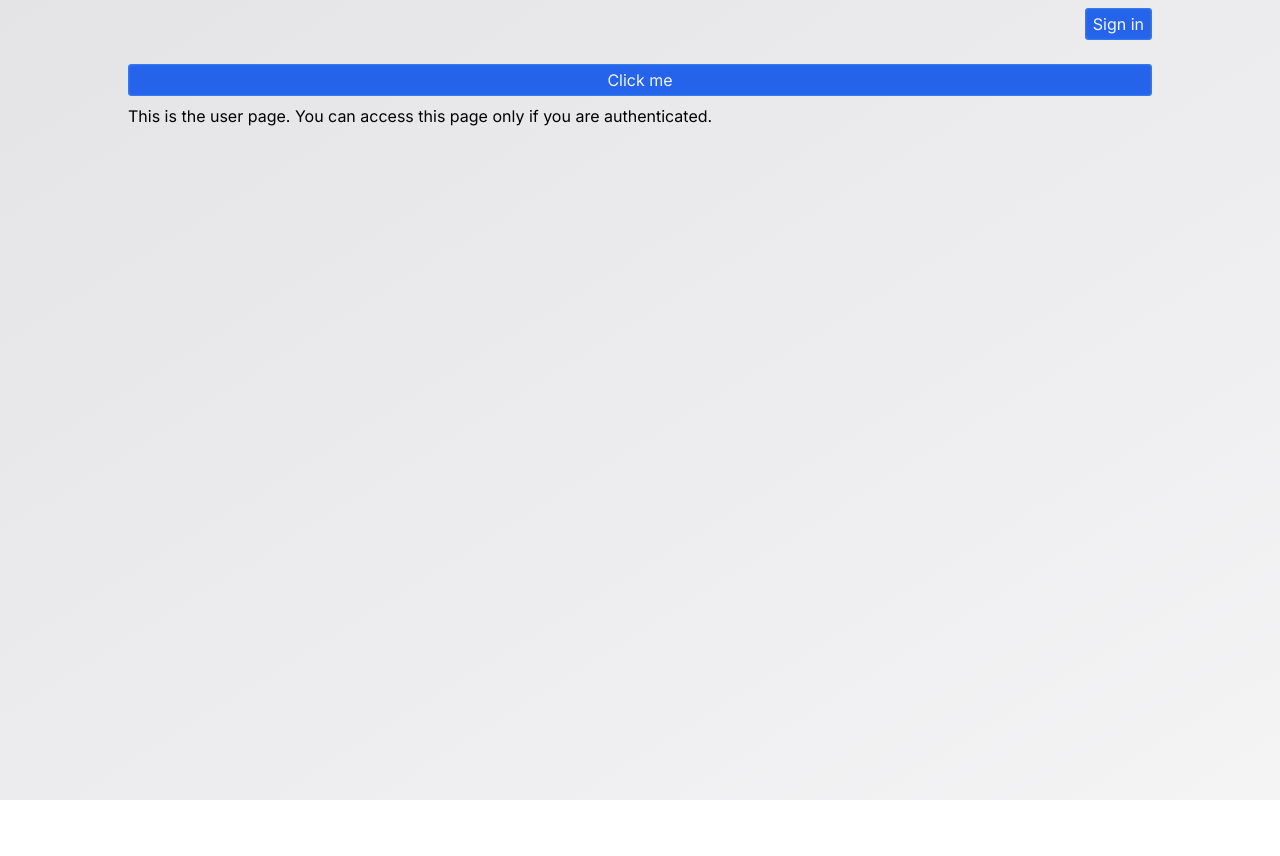
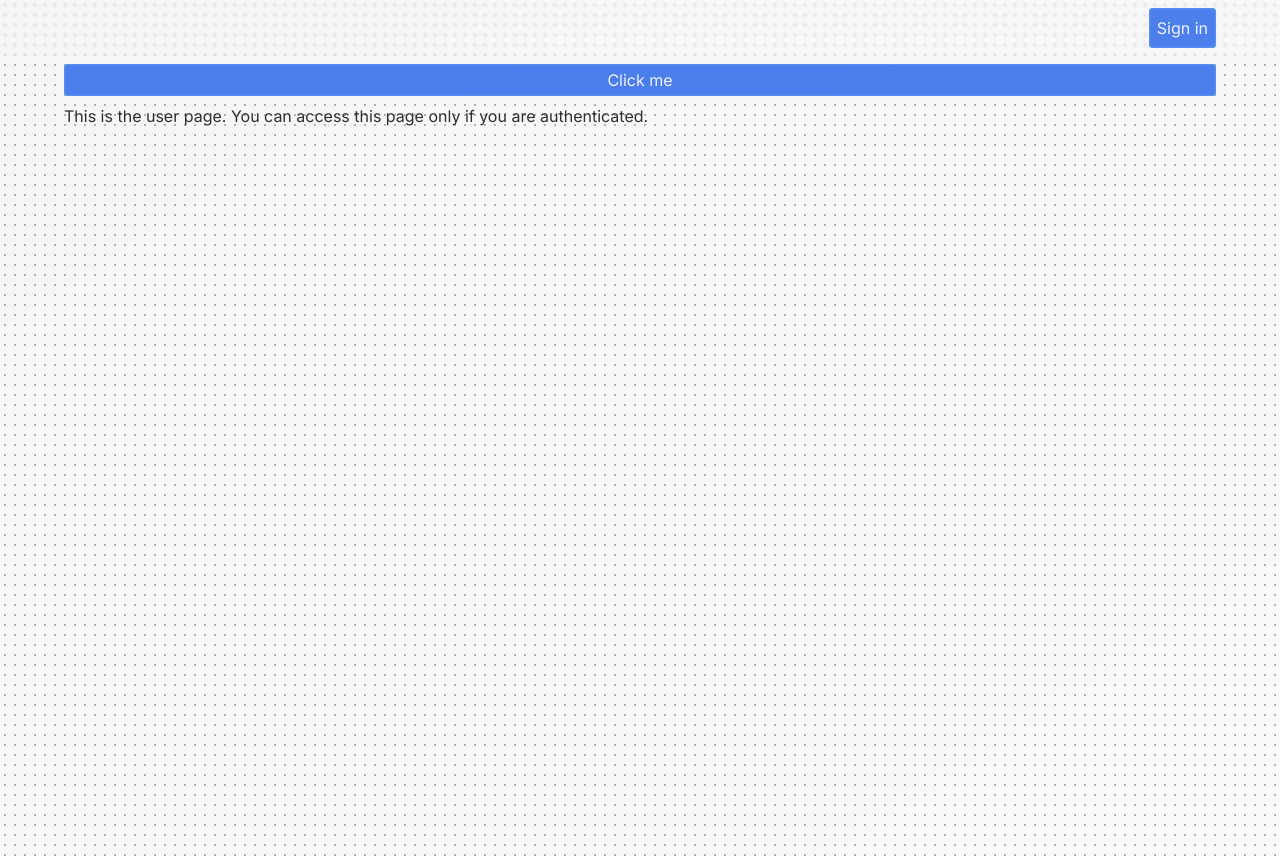
Before and after one commit to RandyGlasgow/branchable-client, a Next.js app: page /user in a window 1280 px wide. Before the commit the page ends 800 px from the top, so only its background shows below. Built offline with nearby package versions, Linux system fonts and the light colour scheme; no server answers.

Commit message:
Update styles and layouts in multiple components

```diff
--- a/src/app/globals.css
+++ b/src/app/globals.css
@@ -22,3 +22,13 @@ body {
     text-wrap: balance;
   }
 }
+
+.background {
+  background-color: #e5e5f7;
+  opacity: 0.8;
+  background-image: radial-gradient(
+    #72727297 0.8px,
+    rgb(250 250 250) 0.5px
+  );
+  background-size: 10px 10px;
+}
--- /dev/null
+++ b/src/app/organizations/page.tsx
@@ -0,0 +1,13 @@
+import { PageLayout } from '@components/layouts/Page';
+
+export default function OrganizationPage() {
+  return (
+    <PageLayout>
+      <h1>Organization</h1>
+      <p>
+        This is the organization page. You can access this page only if you
+        are authenticated.
+      </p>
+    </PageLayout>
+  );
+}
--- a/src/components/layouts/Page.tsx
+++ b/src/components/layouts/Page.tsx
@@ -3,9 +3,11 @@ import { NavigationBar } from '../shared/NavigationBar/NavigationBar';
 
 export const PageLayout = ({ children }: { children: React.ReactNode }) => {
   return (
-    <div className="max-w-5xl mx-auto flex flex-col gap-2 px-1 md:px-0 ">
+    <main className="relative background">
       <NavigationBar />
-      {children}
-    </div>
+      <div className="max-w-6xl mx-auto flex flex-col gap-2 px-2 lg:px-0 min-h-screen ">
+        {children}
+      </div>
+    </main>
   );
 };
--- a/src/components/shared/AvatarButton/AvatarCard.tsx
+++ b/src/components/shared/AvatarButton/AvatarCard.tsx
@@ -13,7 +13,7 @@ export const AvatarCard = () => {
 
   if (!userId) return null;
   return (
-    <Trigger className="flex items-center gap-2 border border-zinc-600 p-1 rounded">
+    <Trigger className="flex items-center gap-2 border border-zinc-300 shadow p-1 rounded bg-zinc-50">
       <Avatar
         alt="user"
         size="small"
--- a/src/components/shared/NavigationBar/NavigationBar.tsx
+++ b/src/components/shared/NavigationBar/NavigationBar.tsx
@@ -3,9 +3,11 @@ import { LoginButton } from '../Button/LoginButton';
 
 export const NavigationBar = () => {
   return (
-    <nav className="bg-inherit text-inherit dark:bg-inherit dark:text-inherit flex justify-end py-2 items-center gap-2">
-      <AvatarButton />
-      <LoginButton />
+    <nav className="min-h-14 flex justify-center align-middle backdrop-blur-[1px] bg-opacity-40 p-2 lg:px-0 bg-zinc-50 sticky top-0">
+      <div className="w-full flex justify-end max-w-6xl">
+        <AvatarButton />
+        <LoginButton />
+      </div>
     </nav>
   );
 };
```
